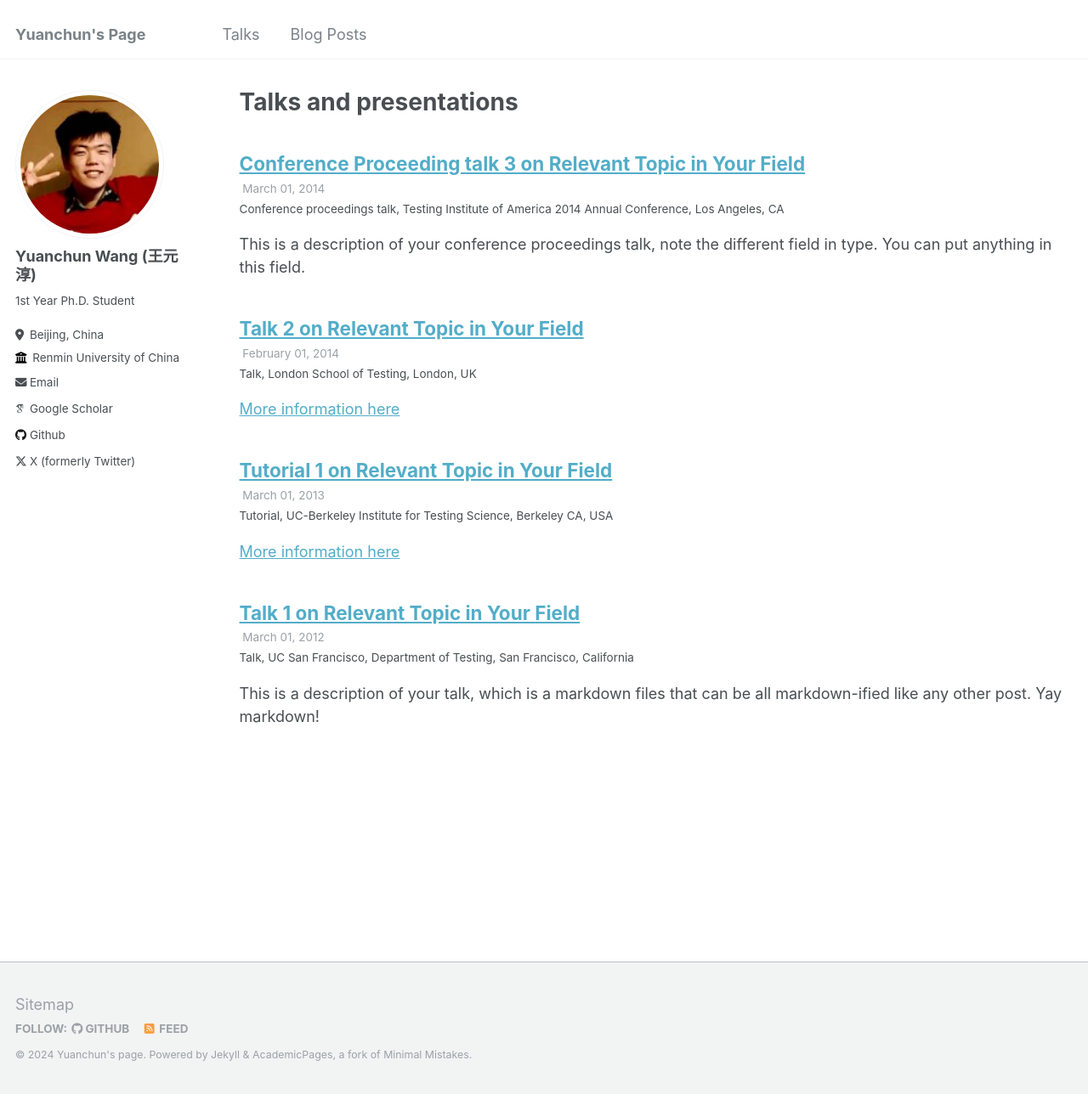
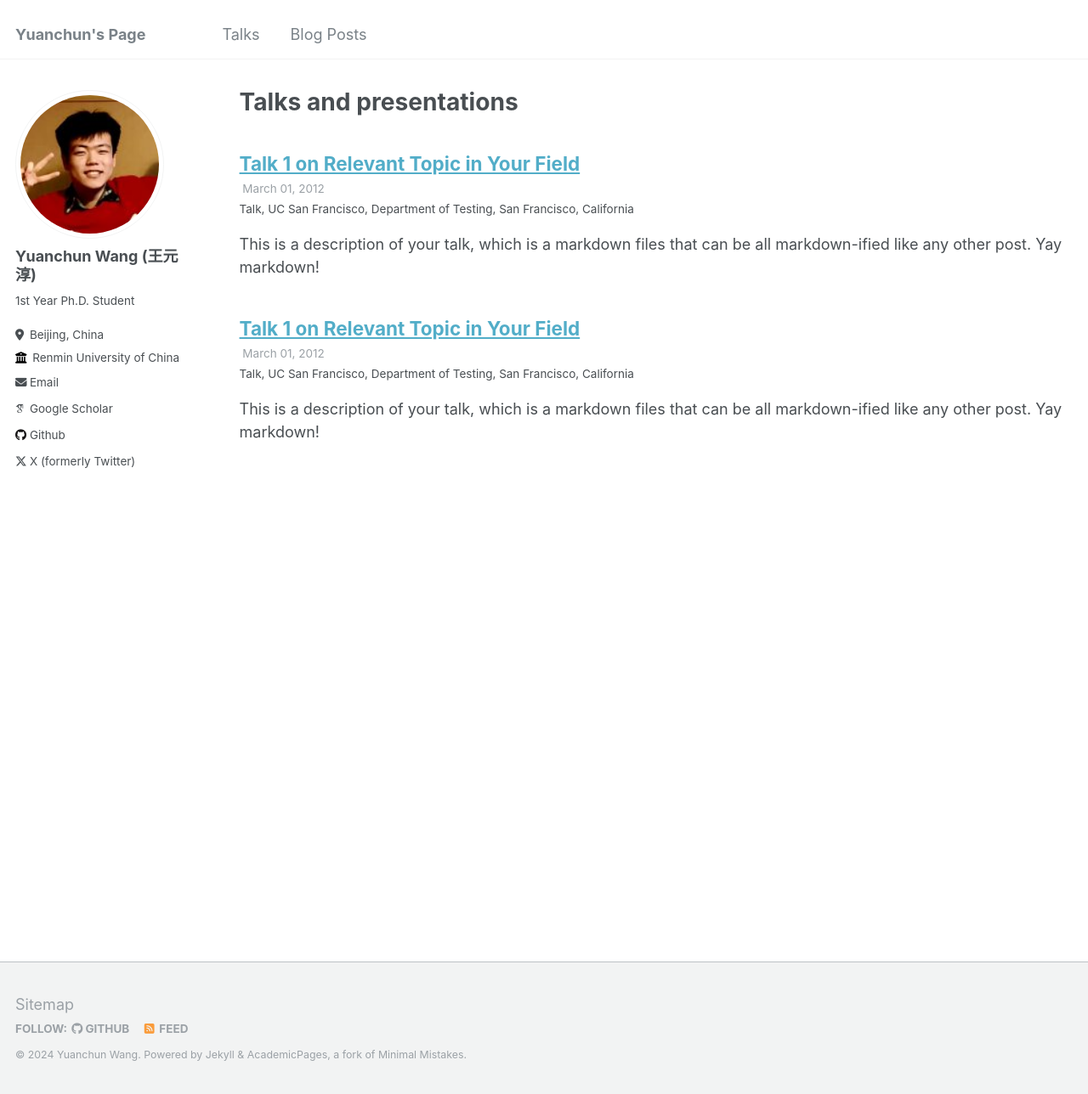
Before and after one commit to WangYC-99/WangYC-99.github.io, a Jekyll site: the page built from _pages/talks.html, in a window 1280 px wide and 1288 px high. Shown: the whole window at 85% size. Built offline with Jekyll 4.4.1, drawn with Linux system fonts in a browser that asks for light colours; some web fonts are replaced.

```diff
--- a/_config.yml
+++ b/_config.yml
@@ -10,8 +10,8 @@
 locale                   : "en-US"
 title                    : "Yuanchun's Page"
 title_separator          : "-"
-name                     : &name "Yuanchun's page"
-description              : &description "Yuanchun's page"
+name                     : &name "Yuanchun Wang"
+description              : &description "Yuanchun Wang"
 url                      : https://wangyc-99.github.io # the base hostname & protocol for your site e.g. "https://mmistakes.github.io"
 baseurl                  : "" # the subpath of your site, e.g. "/blog"
 repository               : "WangYC-99/WangYC-99.github.io"
--- a/_talks/2013-03-01-tutorial-1.md
+++ /dev/null
@@ -1,13 +0,0 @@
----
-title: "Tutorial 1 on Relevant Topic in Your Field"
-collection: talks
-type: "Tutorial"
-permalink: /talks/2013-03-01-tutorial-1
-venue: "UC-Berkeley Institute for Testing Science"
-date: 2013-03-01
-location: "Berkeley CA, USA"
----
-
-[More information here](http://exampleurl.com)
-
-This is a description of your tutorial, note the different field in type. This is a markdown files that can be all markdown-ified like any other post. Yay markdown!
--- a/_talks/2014-02-01-talk-2.md
+++ /dev/null
@@ -1,13 +0,0 @@
----
-title: "Talk 2 on Relevant Topic in Your Field"
-collection: talks
-type: "Talk"
-permalink: /talks/2014-02-01-talk-2
-venue: "London School of Testing"
-date: 2014-02-01
-location: "London, UK"
----
-
-[More information here](http://example2.com)
-
-This is a description of your talk, which is a markdown files that can be all markdown-ified like any other post. Yay markdown!
--- a/_talks/2014-03-01-talk-3.md
+++ /dev/null
@@ -1,11 +0,0 @@
----
-title: "Conference Proceeding talk 3 on Relevant Topic in Your Field"
-collection: talks
-type: "Conference proceedings talk"
-permalink: /talks/2014-03-01-talk-3
-venue: "Testing Institute of America 2014 Annual Conference"
-date: 2014-03-01
-location: "Los Angeles, CA"
----
-
-This is a description of your conference proceedings talk, note the different field in type. You can put anything in this field.
--- /dev/null
+++ b/_talks/2023-.md
@@ -0,0 +1,11 @@
+---
+title: "Talk 1 on Relevant Topic in Your Field"
+collection: talks
+type: "Talk"
+permalink: /talks/2012-03-01-talk-1
+venue: "UC San Francisco, Department of Testing"
+date: 2012-03-01
+location: "San Francisco, California"
+---
+
+This is a description of your talk, which is a markdown files that can be all markdown-ified like any other post. Yay markdown!
```
Also changed, not shown: _pages/about.md (+1 -1 lines).
